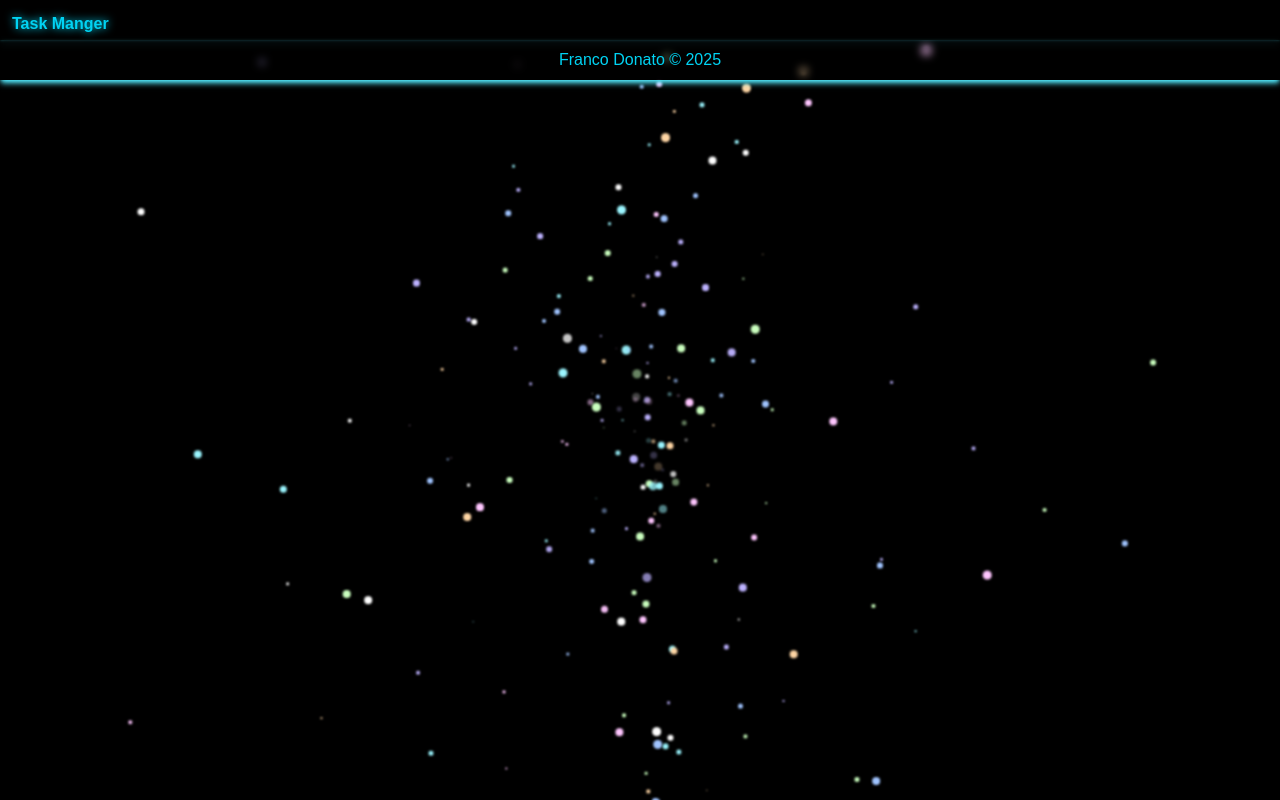
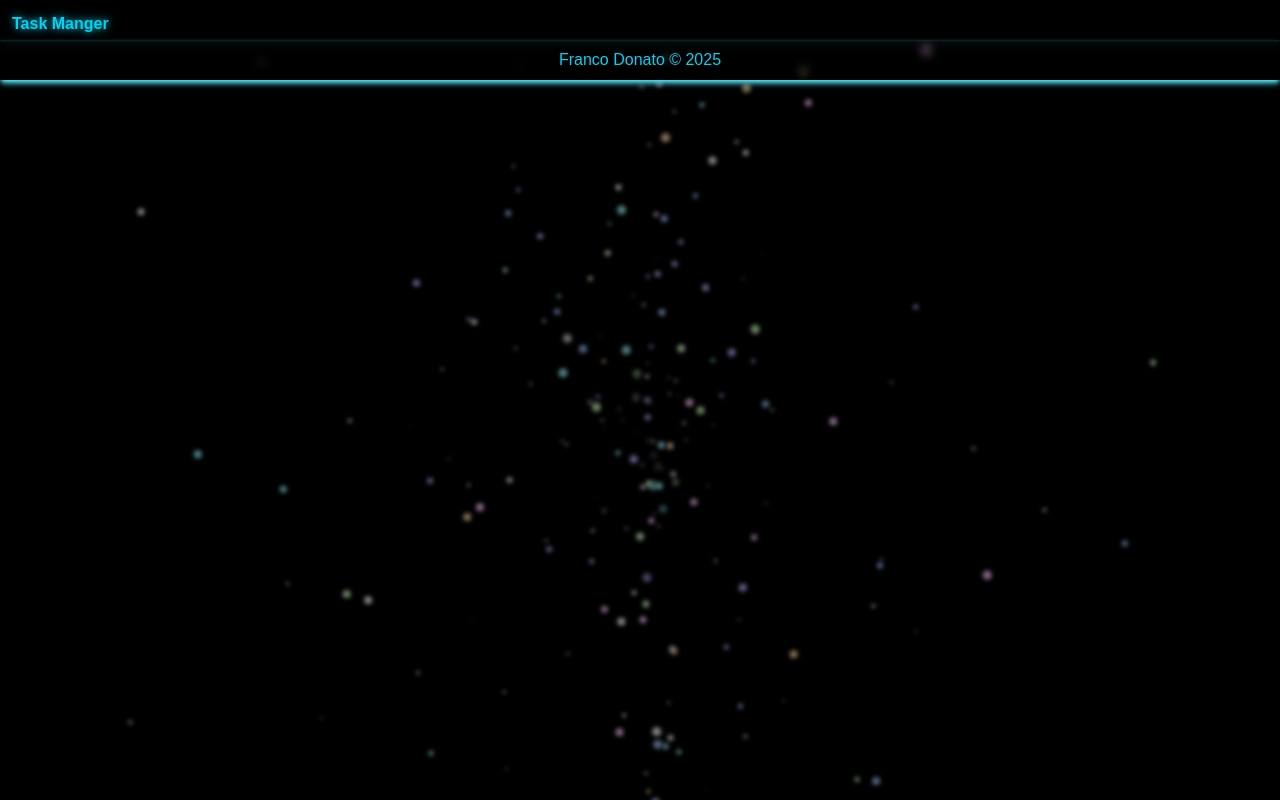
Before and after one commit to donatofranco/task-manager-front, a Next.js app: page /background in a window 1280 px wide. Built offline with nearby package versions, Linux system fonts and the light colour scheme.

Commit message:
Change starry-sky background filters

```diff
--- a/src/app/globals.css
+++ b/src/app/globals.css
@@ -35,7 +35,7 @@ body {
   height: 100%;
   z-index: -1;
   pointer-events: none;
-  filter: blur(1px);
+  filter: blur(2px) brightness(50%);
 }
 
 /* Estrella base */
```
